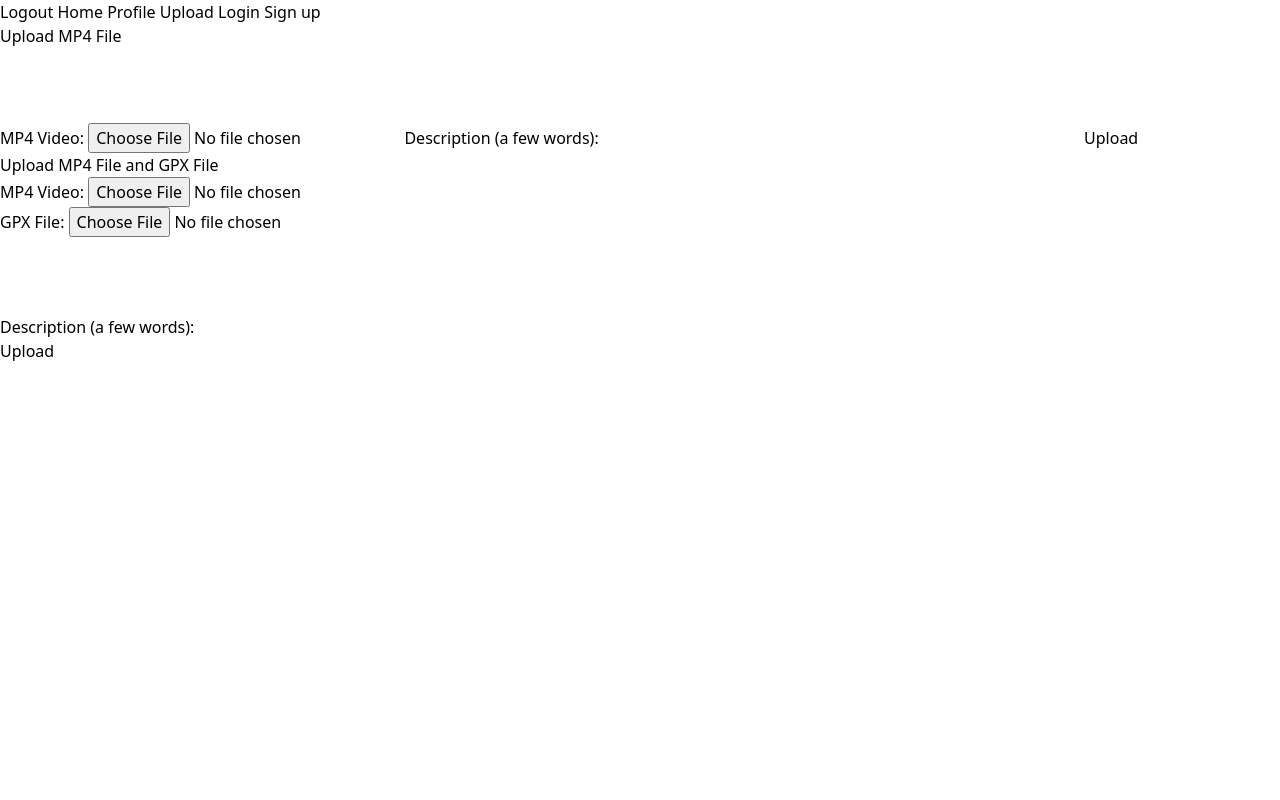
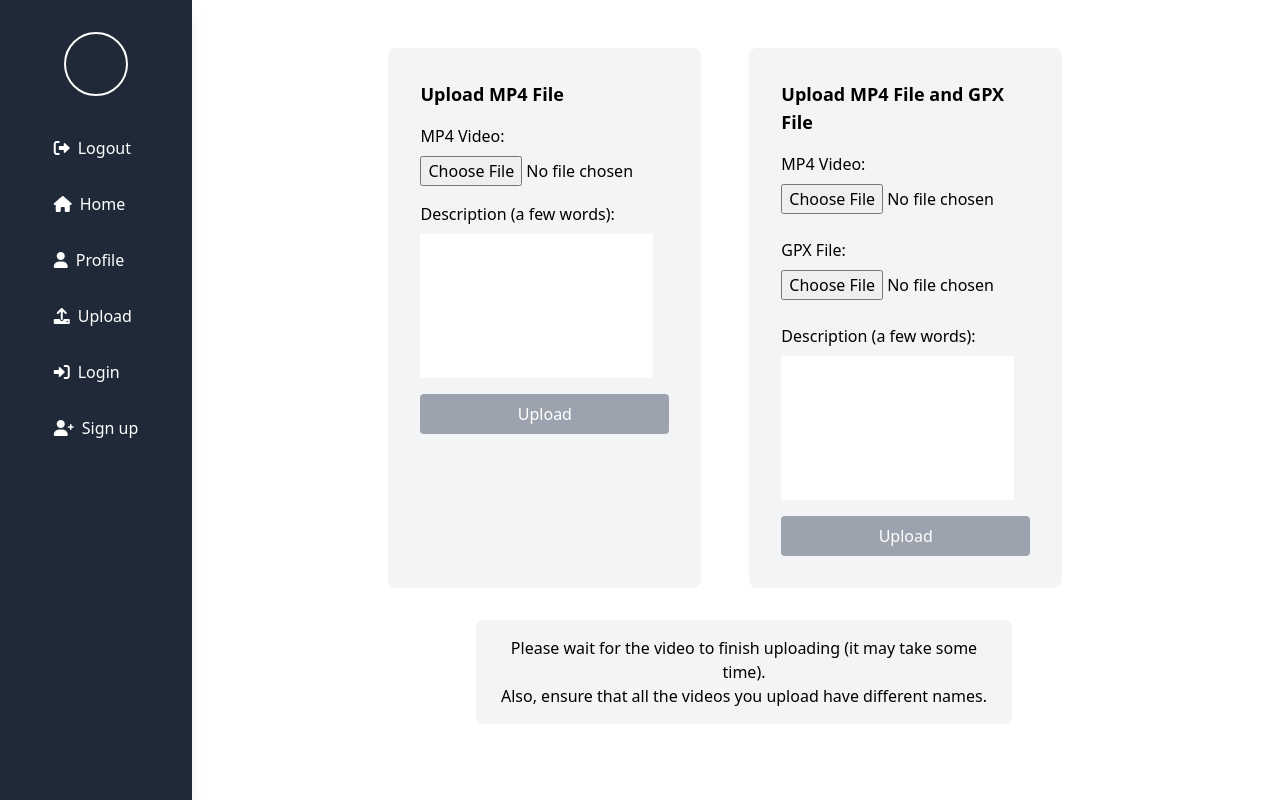
Before and after one commit to ignatrovino12/Tenkai-Licenta, a SvelteKit app in the folder front_app/: page /upload in a window 1280 px wide. Built offline with nearby package versions, Linux system fonts and the light colour scheme; no server answers.

Commit message:
upload page css

```diff
--- a/front_app/src/app.css
+++ b/front_app/src/app.css
@@ -3,11 +3,27 @@
 @tailwind utilities;
 
 .outline-black-outline {
-    -webkit-text-stroke: 0.35px black; /* For WebKit (Safari, Chrome) */
-    text-stroke: 0.35px black; /* For other browsers */
+    -webkit-text-stroke: 0.35px black; /* for WebKit (Safari, Chrome) */
+    text-stroke: 0.35px black; /* for other browsers */
   }
 .outline-black-outline-title
 {
-    -webkit-text-stroke: 0.75px black; /* For WebKit (Safari, Chrome) */
-    text-stroke: 0.75px black; /* For other browsers */
+    -webkit-text-stroke: 0.75px black; /* for WebKit (Safari, Chrome) */
+    text-stroke: 0.75px black; /* for other browsers */
   }
+
+  textarea {
+    resize: none;
+}
+
+@keyframes upload {
+    0% { content: "Uploading"; }
+    33% { content: "Uploading."; }
+    66% { content: "Uploading.."; }
+    100% { content: "Uploading..."; }
+}
+
+.uploading-animation::after {
+    content: "Uploading";
+    animation: upload 1s infinite;
+}
--- a/front_app/src/lib/utils.ts
+++ b/front_app/src/lib/utils.ts
@@ -241,7 +241,7 @@ function timeAgo(timestamp:string) {
   return `${Math.floor(seconds)} seconds ago`;
 }
 
-async function fetchProfilePicture():Promise<{ profile_picture: string }> {
+async function fetchProfilePicture(when:string):Promise<{ profile_picture: string }> {
   try {
       const { username, csrfToken } = get_cookie_values();
       const response = await fetch(`${SERVER_URL}/display_profile_picture/`, {
@@ -249,7 +249,7 @@ async function fetchProfilePicture():Promise<{ profile_picture: string }> {
           headers: {
               'Content-Type': 'application/json',
           },
-          body: JSON.stringify({ username: username, csrf_token: csrfToken }),
+          body: JSON.stringify({ username: username, csrf_token: csrfToken, when}),
       });
 
       if (response.ok) {
--- a/front_app/src/routes/home/+page.svelte
+++ b/front_app/src/routes/home/+page.svelte
@@ -383,7 +383,7 @@
       const success = await handleCommentButton(newComment, videoName);
       if (success) {
         if (current_user_picture === "") {
-          const profilePictureData = await fetchProfilePicture();
+          const profilePictureData = await fetchProfilePicture("not_start");
           current_user_picture = profilePictureData.profile_picture;
         }
 
--- a/front_app/src/routes/profile/[username]/+page.svelte
+++ b/front_app/src/routes/profile/[username]/+page.svelte
@@ -278,7 +278,7 @@
       const success = await handleCommentButton(newComment, videoName);
       if (success) {
         if (current_user_picture === "") {
-          const profilePictureData = await fetchProfilePicture();
+          const profilePictureData = await fetchProfilePicture("not_start");
           current_user_picture = profilePictureData.profile_picture;
         }
 
--- a/front_app/src/routes/upload/+page.svelte
+++ b/front_app/src/routes/upload/+page.svelte
@@ -10,7 +10,7 @@
         redirectToProfile,
         redirectToUpload,
         logout_user,
-        wait,
+        fetchProfilePicture,
     } from "../../lib/utils";
     import "../../app.css";
 
@@ -22,8 +22,11 @@
     let selectedGPXName: string;
     let selectedFileName: string;
     let videoName: string;
-    let description='';
-    let description2='';
+    let description = "";
+    let description2 = "";
+    let profilePicture = "";
+    let uploading = false;
+    let uploading2 = false;
 
     onMount(async () => {
         const { username: u, csrfToken: token } = get_cookie_values();
@@ -31,6 +34,13 @@
         if (response) {
             username = u;
             csrfToken = token;
+        }
+
+        const isBrowser = typeof window !== "undefined";
+
+        // If sessionStorage is available, retrieve profile picture URL
+        if (isBrowser) {
+            profilePicture = sessionStorage.getItem("profile_picture") || "";
         }
     });
 
@@ -52,10 +62,14 @@
             if (response.ok) {
                 video_signedUrl = data.signed_url;
             } else {
+                const message = data.message;
                 console.error("Failed to generate signed URL.");
+                alert(message);
+                uploading=false;
             }
         } catch (error) {
             console.error("Error:", error);
+            uploading=false;
         }
     }
 
@@ -78,10 +92,14 @@
                 video_signedUrl = data.video_url;
                 gpx_signedUrl = data.gpx_url;
             } else {
+                const message = data.message;
                 console.error("Failed to generate signed URL.");
+                alert(message);
+                uploading2=false;
             }
         } catch (error) {
             console.error("Error:", error);
+            uploading2=false;
         }
     }
 
@@ -117,13 +135,13 @@
     }
 
     async function handleFileUpload(event: Event) {
-
         if (description.length > 200) {
-            alert('Description must be less than 200 characters.');
+            alert("Description must be less than 200 characters.");
             return;
         }
 
         try {
+            uploading = true;
             await generateSignedUrl_video(selectedFileName);
             if (video_signedUrl) {
                 const fileInput = document.querySelector(
@@ -187,16 +205,18 @@
         } catch (error) {
             console.error("Error:", error);
         }
+
+        uploading = false;
     }
 
     async function handleFileUpload2(event: Event) {
-
         if (description2.length > 200) {
-            alert('Description must be less than 200 characters.');
+            alert("Description must be less than 200 characters.");
             return;
         }
 
         try {
+            uploading2 = true;
             await generateSignedUrl_video_gpx(selectedVideoName);
             if (video_signedUrl) {
                 const videoFileInput = document.getElementById(
@@ -283,6 +303,7 @@
         } catch (error) {
             console.error("Error:", error);
         }
+        uploading2 = false;
     }
 
     function handleFileChange(event: Event) {
@@ -307,55 +328,168 @@
     }
 </script>
 
+<svelte:head>
+    <title>Upload</title>
+    <meta charset="utf-8" />
+    <meta name="viewport" content="width=device-width, initial-scale=1.0" />
+</svelte:head>
+
 <!-- Taskbar -->
-<button on:click={logout_user}>Logout</button>
-<button on:click={redirectToHome}>Home</button>
-<button on:click={redirectToProfile}>Profile</button>
-<button on:click={redirectToUpload}>Upload</button>
-<button on:click={redirectToLogin}>Login</button>
-<button on:click={redirectToSignUp}>Sign up</button>
+<link
+    rel="stylesheet"
+    href="https://cdnjs.cloudflare.com/ajax/libs/font-awesome/6.0.0-beta3/css/all.min.css"
+/>
 
-<h1>Upload MP4 File</h1>
+<div
+    class="h-screen w-48 bg-gray-800 fixed top-0 left-0 flex flex-col items-center py-4 shadow-lg"
+>
+    <div class="flex flex-col items-center mt-4">
+        <div class="mb-8">
+            {#if profilePicture}
+                <img
+                    src={profilePicture}
+                    alt=""
+                    class="w-16 h-16 rounded-full border-2 border-white"
+                />
+            {:else}
+                <div
+                    class="w-16 h-16 rounded-full border-2 border-white flex"
+                ></div>
+            {/if}
+        </div>
+        <button
+            class="mb-4 w-full text-white py-2 px-4 rounded hover:bg-gray-700 flex items-center"
+            on:click={logout_user}
+        >
+            <i class="fas fa-sign-out-alt mr-2"></i>Logout
+        </button>
+        <button
+            class="mb-4 w-full text-white py-2 px-4 rounded hover:bg-gray-700 flex items-center"
+            on:click={redirectToHome}
+        >
+            <i class="fas fa-home mr-2"></i>Home
+        </button>
+        <button
+            class="mb-4 w-full text-white py-2 px-4 rounded hover:bg-gray-700 flex items-center"
+            on:click={redirectToProfile}
+        >
+            <i class="fas fa-user mr-2"></i>Profile
+        </button>
+        <button
+            class="mb-4 w-full text-white py-2 px-4 rounded hover:bg-gray-700 flex items-center"
+            on:click={redirectToUpload}
+        >
+            <i class="fas fa-upload mr-2"></i>Upload
+        </button>
+        <button
+            class="mb-4 w-full text-white py-2 px-4 rounded hover:bg-gray-700 flex items-center"
+            on:click={redirectToLogin}
+        >
+            <i class="fas fa-sign-in-alt mr-2"></i>Login
+        </button>
+        <button
+            class="mb-4 w-full text-white py-2 px-4 rounded hover:bg-gray-700 flex items-center"
+            on:click={redirectToSignUp}
+        >
+            <i class="fas fa-user-plus mr-2"></i>Sign up
+        </button>
+    </div>
+</div>
 
+<!-- Uploads -->
+<div class="flex justify-center mt-12 w-5/6 px-16 ml-52">
+    <!-- First Upload Form -->
+    <div class="w-1/3 h-120 p-8 bg-gray-100 rounded-lg mr-12">
+        <h1 class="text-lg font-bold mb-4">Upload MP4 File</h1>
         <form on:submit|preventDefault={handleFileUpload}>
-    <label for="File">MP4 Video:</label>
-    <input type="file" accept=".mp4" on:change={handleFileChange} />
-    <label for="description">Description (a few words):</label>
-    <textarea id="description" bind:value={description} rows="4" cols="50"></textarea>
-    <button type="submit" disabled={!selectedFileName}>Upload</button>
+            <label for="File" class="block mb-2">MP4 Video:</label>
+            <input
+                type="file"
+                accept=".mp4"
+                on:change={handleFileChange}
+                class="mb-4"
+            />
+            <label for="description" class="block mb-2"
+                >Description (a few words):</label
+            >
+            <div class="flex mb-4">
+                <textarea
+                    id="description"
+                    bind:value={description}
+                    rows="6"
+                    class="flex-1 mr-4"
+                ></textarea>
+            </div>
+            <button
+                type="submit"
+                disabled={!selectedFileName || uploading2}
+                class=" w-full bg-blue-500 text-white py-2 px-4 rounded disabled:bg-gray-400 disabled:cursor-not-allowed"
+                >Upload</button
+            >
         </form>
+        {#if uploading}
+        <p class="text-center mt-2 uploading-animation"></p>
+    {/if}
+    </div>
 
-<h1>Upload MP4 File and GPX File</h1>
+    <!-- Second Upload Form -->
+    <div class="w-1/3 h-120 p-8 bg-gray-100 rounded-lg mr-8">
+        <h1 class="text-lg font-bold mb-4">Upload MP4 File and GPX File</h1>
         <form on:submit|preventDefault={handleFileUpload2}>
-    <div>
-        <label for="videoFile">MP4 Video:</label>
+            <div class="mb-4">
+                <label for="videoFile" class="block mb-2">MP4 Video:</label>
                 <input
                     type="file"
                     id="videoFile"
                     accept=".mp4"
                     on:change={handleVideoFileChange}
+                    class="mb-2"
                 />
             </div>
-    <div>
-        <label for="gpxFile">GPX File:</label>
+            <div class="mb-4">
+                <label for="gpxFile" class="block mb-2">GPX File:</label>
                 <input
                     type="file"
                     id="gpxFile"
                     accept=".gpx"
                     on:change={handleGpxFileChange}
+                    class="mb-2"
                 />
             </div>
-    <label for="description2">Description (a few words):</label>
-    <textarea id="description2" bind:value={description2} rows="4" cols="50"></textarea>
-    <p></p>
-    <button type="submit" disabled={!selectedVideoName || !selectedGPXName}
+            <label for="description2" class="block mb-2"
+                >Description (a few words):</label
+            >
+            <div class="flex mb-4">
+                <textarea
+                    id="description2"
+                    bind:value={description2}
+                    rows="6"
+                    class="flex-1 mr-4"
+                ></textarea>
+            </div>
+            <button
+                type="submit"
+                disabled={!selectedVideoName || !selectedGPXName || uploading}
+                class="w-full bg-blue-500 text-white py-2 px-4 rounded disabled:bg-gray-400 disabled:cursor-not-allowed"
                 >Upload</button
             >
+        </form>
+        {#if uploading2}
+        <p class="text-center mt-2 uploading-animation"></p>
+    {/if}
+    </div>
+</div>
 
-</form>
+<!-- Disclaimer -->
 
-<style>
-    textarea {
-        resize: none;
-    }
-</style>
+<div class="mt-8 ml-52 flex justify-center">
+    <div class="w-1/2 bg-gray-100 rounded-lg p-4">
+        <p class="text-center">
+            Please wait for the video to finish uploading (it may take some
+            time).
+        </p>
+        <p class="text-center">
+            Also, ensure that all the videos you upload have different names.
+        </p>
+    </div>
+</div>
```
Also changed, not shown: front_app/src/routes/login/+page.svelte (+6 -1 lines), front_app/src/routes/signup/+page.svelte (+6 -2 lines), 2 other files (tests, documents, lock files or other folders). Lines whose indentation alone changed are shown as unchanged.
